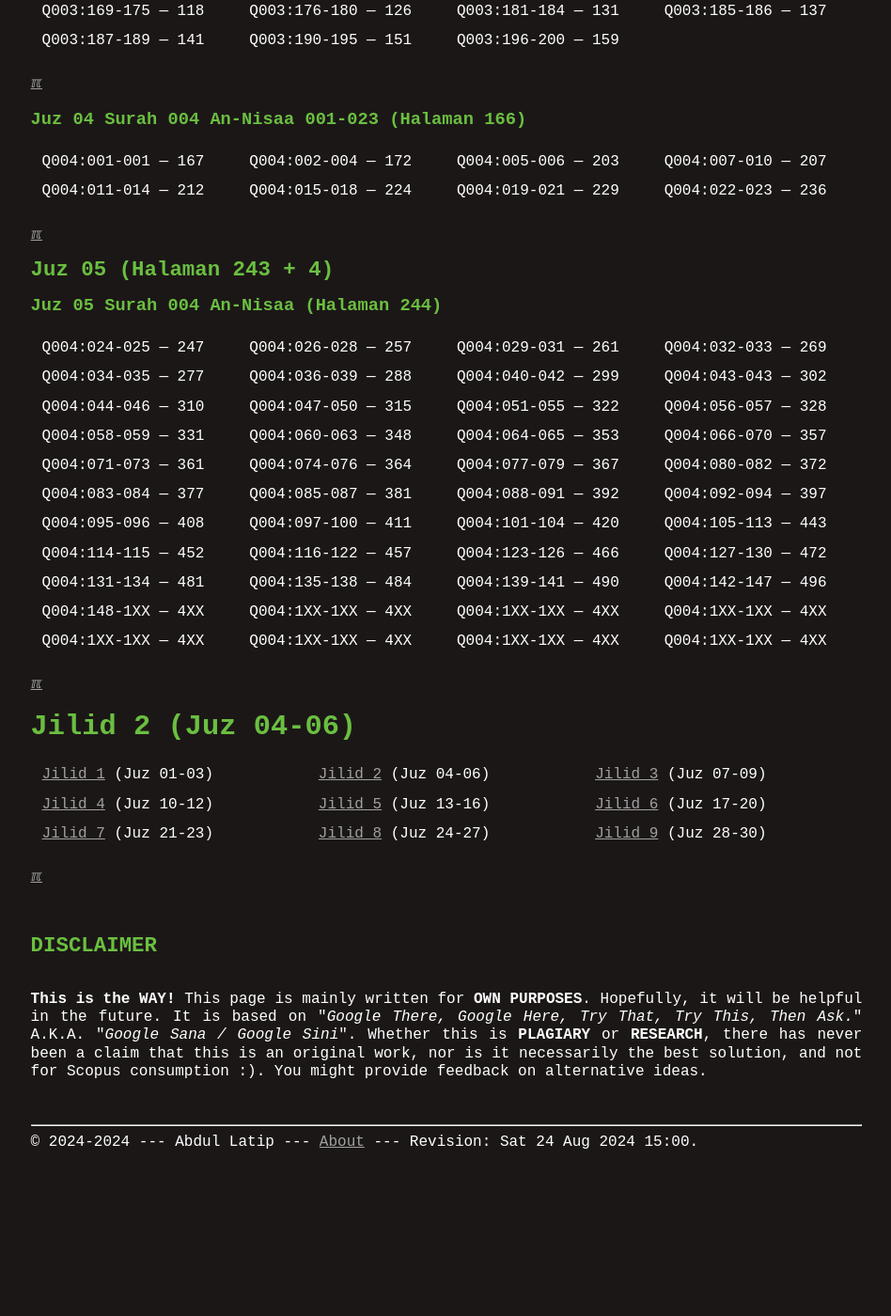
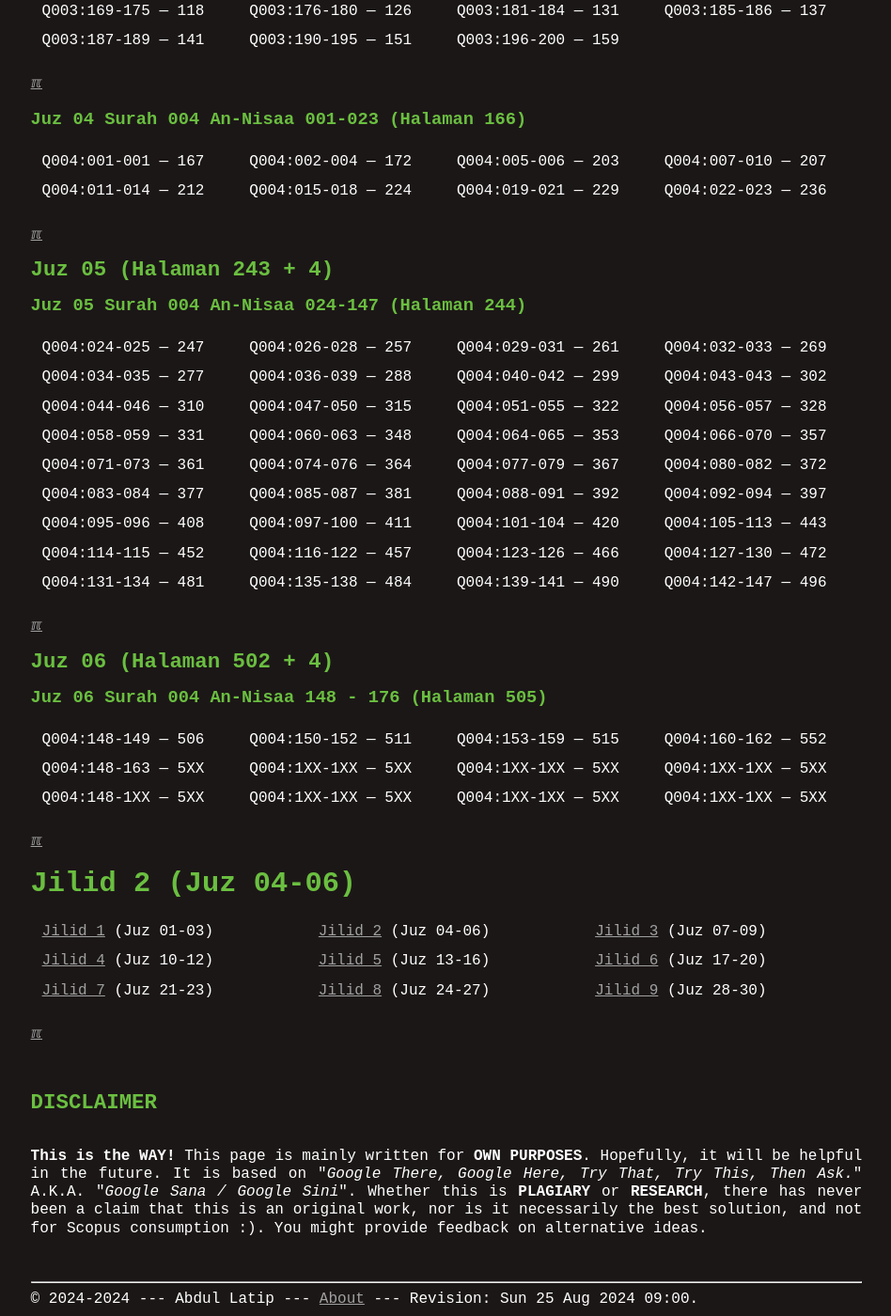
Before and after one commit to dullatip/indexquran, a Jekyll site: the page built from 002.md, in a window 1280 px wide and 1400 px high, scrolled down 1017 px. Shown: the whole window at 94% size, without its empty margins (165-1113 px from the left). Built offline with Jekyll 4.4.1, drawn with Linux system fonts in a browser that asks for light colours; before the commit the page ends 2251 px from its top, so only the background shows below that.

Commit message:
modified:   002.md

```diff
--- a/002.md
+++ b/002.md
@@ -34,7 +34,7 @@
 
 ## Juz 05 (Halaman 243 + 4)
 
-### Juz 05 Surah 004 An-Nisaa (Halaman 244)
+### Juz 05 Surah 004 An-Nisaa 024-147 (Halaman 244)
 
 | Q004:024-025 --- 247 | Q004:026-028 --- 257 | Q004:029-031 --- 261 | Q004:032-033 --- 269 |
 | Q004:034-035 --- 277 | Q004:036-039 --- 288 | Q004:040-042 --- 299 | Q004:043-043 --- 302 |
@@ -45,8 +45,16 @@
 | Q004:095-096 --- 408 | Q004:097-100 --- 411 | Q004:101-104 --- 420 | Q004:105-113 --- 443 |
 | Q004:114-115 --- 452 | Q004:116-122 --- 457 | Q004:123-126 --- 466 | Q004:127-130 --- 472 |
 | Q004:131-134 --- 481 | Q004:135-138 --- 484 | Q004:139-141 --- 490 | Q004:142-147 --- 496 |
-| Q004:148-1XX --- 4XX | Q004:1XX-1XX --- 4XX | Q004:1XX-1XX --- 4XX | Q004:1XX-1XX --- 4XX |
-| Q004:1XX-1XX --- 4XX | Q004:1XX-1XX --- 4XX | Q004:1XX-1XX --- 4XX | Q004:1XX-1XX --- 4XX |
+
+[&#x213C;](#)<br id="idx206004244">
+
+## Juz 06 (Halaman 502 + 4)
+
+### Juz 06 Surah 004 An-Nisaa 148 - 176 (Halaman 505)
+
+| Q004:148-149 --- 506 | Q004:150-152 --- 511 | Q004:153-159 --- 515 | Q004:160-162 --- 552 |
+| Q004:148-163 --- 5XX | Q004:1XX-1XX --- 5XX | Q004:1XX-1XX --- 5XX | Q004:1XX-1XX --- 5XX |
+| Q004:148-1XX --- 5XX | Q004:1XX-1XX --- 5XX | Q004:1XX-1XX --- 5XX | Q004:1XX-1XX --- 5XX |
 
 [&#x213C;](#)<br id="idxA">
 # Jilid 2 (Juz 04-06)
--- a/_config.yml
+++ b/_config.yml
@@ -1,4 +1,4 @@
-version:          "Sat 24 Aug 2024 15:00"
+version:          "Sun 25 Aug 2024 09:00"
 copyright:        "2024-2024"
 title:            "Index Tafsir Al-Azhar HAMKA"
 author:           "Abdul Latip"
```
Also changed, not shown: 000.md (+1 -1 lines).
